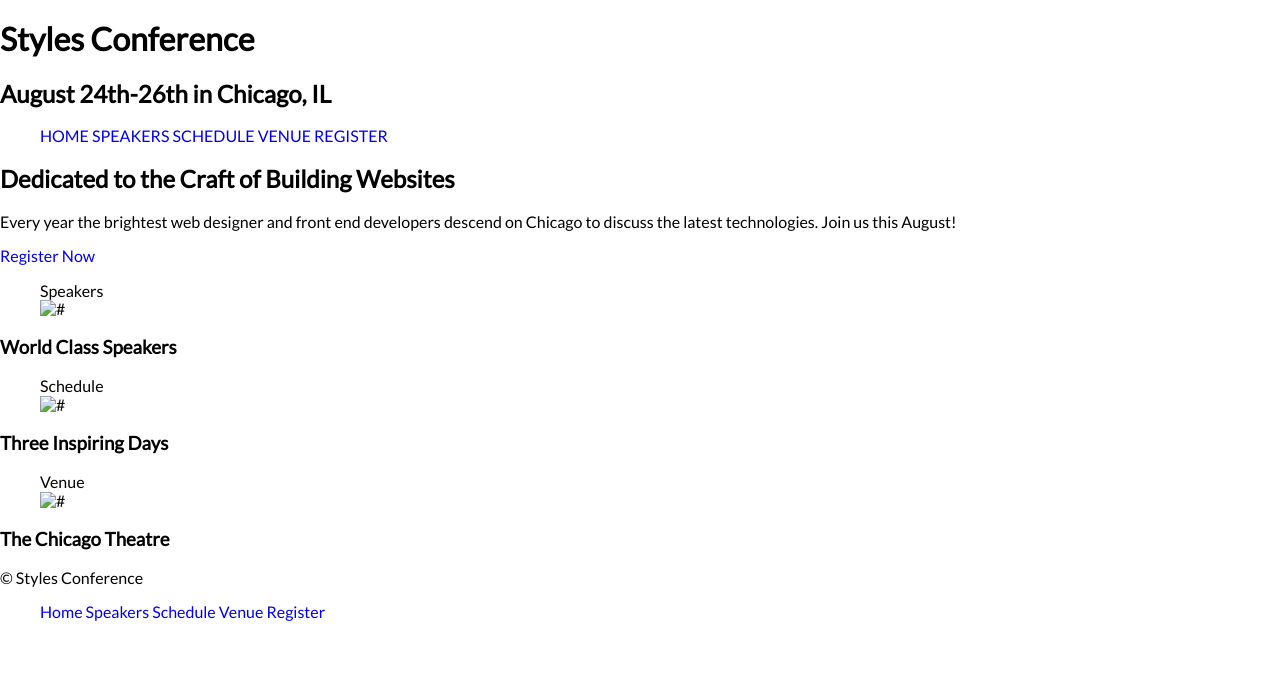
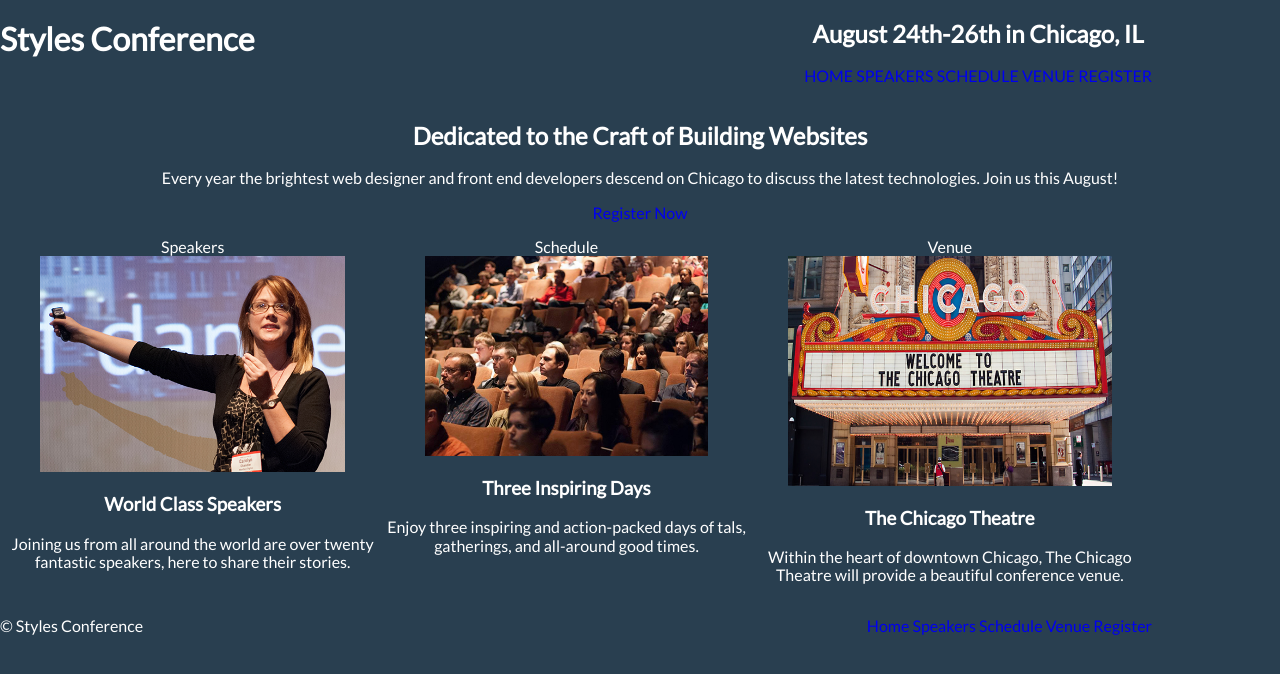
Before and after one commit to briannarenni/web-conference-site, a plain HTML site: page index.html in a window 1280 px wide. Drawn offline with Linux system fonts and the light colour scheme.

Commit message:
add container html and css style

```diff
--- a/index.html
+++ b/index.html
@@ -12,11 +12,12 @@
 </head>
 
 <body>
-
-    <header>
-        <h1>Styles Conference</h1>
+    <!--Header-->
+    <header class="flex-container">
+        <h1 class="conf-logo">Styles Conference</h1>
+        <div>
             <h2>August 24th-26th in Chicago, IL</h2>
-        <nav>
+            <nav class="main-nav">
                 <ul>
                     <li><a href="/index.html">HOME</a></li>
                     <li><a href="/speakers.html">SPEAKERS</a></li>
@@ -25,8 +26,10 @@
                     <li><a href="/register.html">REGISTER</a></li>
                 </ul>
             </nav>
+        </div>
     </header>
 
+    <!--Summary-->
     <section>
         <h2>Dedicated to the Craft of Building Websites</h2>
         <p>Every year the brightest web designer and front end developers descend on Chicago to discuss the latest
@@ -34,35 +37,38 @@
         <a href="/register.html">Register Now</a>
     </section>
 
-    <main>
-
-        <section>
-            <figure>
+    <!--Main Cards-->
+    <main class="flex-container">
+        <section class="conf-card">
+            <figure class="conf-card--img">
                 <figcaption>Speakers</figcaption>
-                <img src="#" alt="#">
+                <img src="images/speakers.jpg" alt="Carolyn R. speaking on stage">
             </figure>
             <h3>World Class Speakers</h3>
+            <p>Joining us from all around the world are over twenty fantastic speakers, here to share their stories.</p>
         </section>
 
-        <section>
-            <figure>
+        <section class="conf-card">
+            <figure class="conf-card--img">
                 <figcaption>Schedule</figcaption>
-                <img src="#" alt="#">
+                <img src="images/schedule.jpg" alt="Audience at a lecture">
             </figure>
             <h3>Three Inspiring Days</h3>
+            <p>Enjoy three inspiring and action-packed days of tals, gatherings, and all-around good times.</p>
         </section>
 
-        <section>
-            <figure>
+        <section class="conf-card">
+            <figure class="conf-card--img">
                 <figcaption>Venue</figcaption>
-                <img src="#" alt="#">
+                <img src="images/venue.jpg" alt="Exterior shot of the Chicago Theatre">
             </figure>
             <h3>The Chicago Theatre</h3>
+            <p>Within the heart of downtown Chicago, The Chicago Theatre will provide a beautiful conference venue.</p>
         </section>
-
     </main>
 
-    <footer>
+    <!--Footer-->
+    <footer class="flex-container">
         <div>
             <p>&copy; Styles Conference</p>
         </div>
--- a/styles/index-style.css
+++ b/styles/index-style.css
@@ -3,4 +3,17 @@
  body {
          font-family: 'Lato', sans-serif;
 
+         text-align: center;
+         background-color: #293f50;
+         color: white;
  }
+
+ img {
+         width: 100%;
+ }
+
+ .flex-container {
+         display: flex;
+         justify-content: space-between;
+         width: 90%;
+ }
```
Also changed, not shown: styles/normalize.css. Lines whose indentation alone changed are shown as unchanged.
